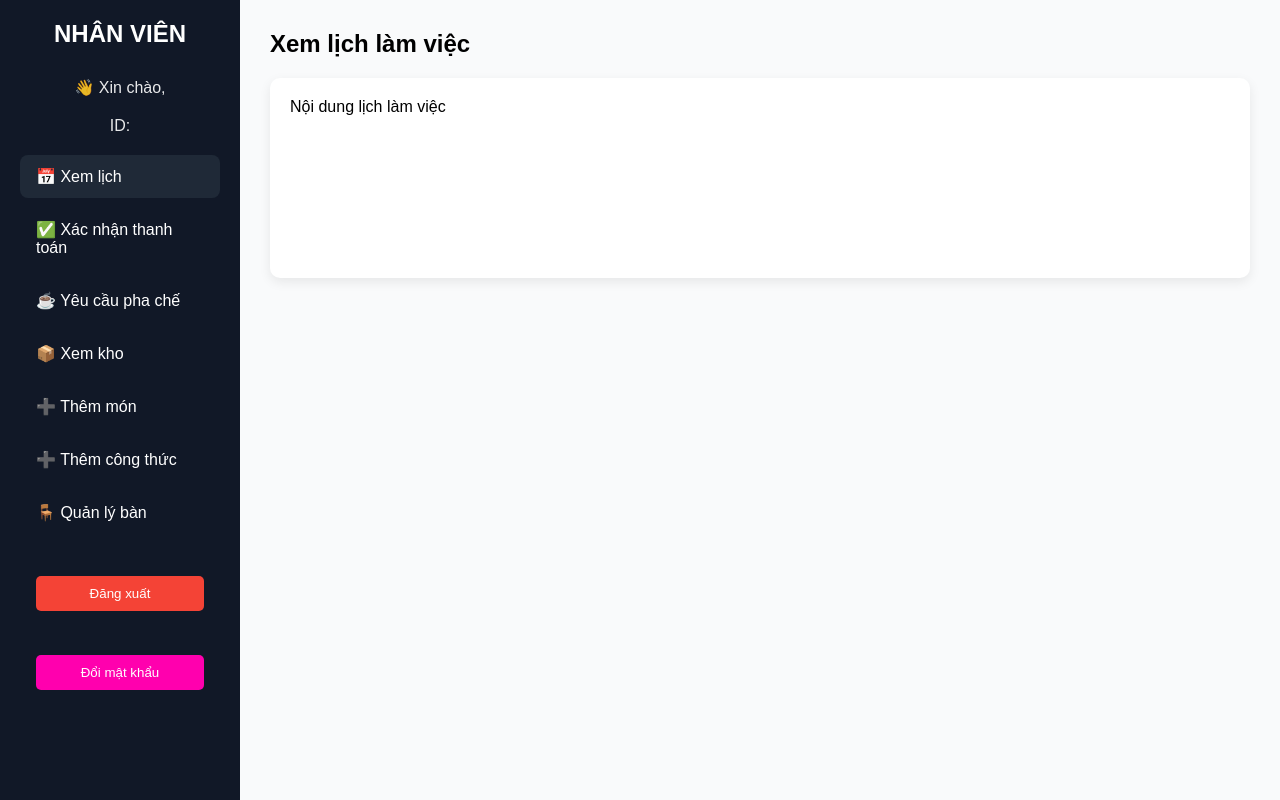
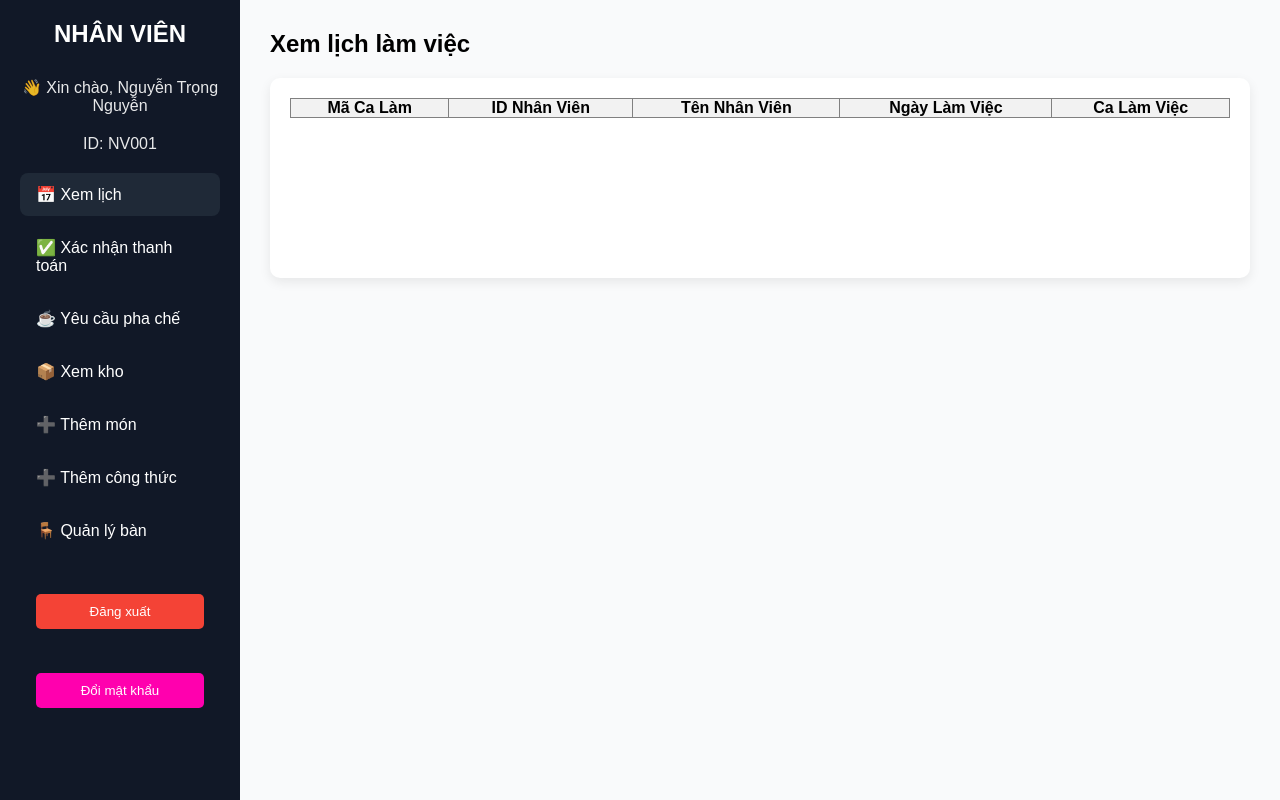
Before and after one commit to Huylee2106/QL_Coffee, a PHP site: page /page_staff.php in a window 1280 px wide. Run offline with PHP 8.4, Linux system fonts and the light colour scheme; a user stored in the database is signed in; data comes from the database, SQL or seed files in the repository; tables that the repository leaves empty hold one stand-in row (values such as "Sample post"); lists and menus that the app fills with data are empty.

Commit message:
nguyen_new

```diff
--- a/config/dang_nhap_NV.php
+++ b/config/dang_nhap_NV.php
@@ -27,7 +27,8 @@ if (isset($_POST['submit'])) {
 
         if ($isValidPassword) {
             if ($row['role'] == 0) {
-                $_SESSION['id'] = $row['ID'];
+                $_SESSION['id']=$row['ID'];
+                $_SESSION['name']=$row['name'];
                 header("Location: ../page_staff_manager/page_staff.php");
                 exit();
             } else {
--- a/config/dang_nhap_QL.php
+++ b/config/dang_nhap_QL.php
@@ -27,6 +27,8 @@ if (isset($_POST['submit'])) {
 
         if ($isValidPassword) {
             if ($row['role'] == 1) {
+                $_SESSION['id']=$row['ID'];
+                $_SESSION['name']=$row['name'];
                 header("Location: ../page_staff_manager/page_manager.php");
                 exit();
             } else {
--- a/page_staff_manager/page_staff.php
+++ b/page_staff_manager/page_staff.php
@@ -16,8 +16,9 @@
     <!-- SIDEBAR -->
     <aside class="sidebar">
         <h2 class="logo">NHÂN VIÊN</h2>
-        <p class="login-user">👋 Xin chào, </p>
-        <p class="login-user">ID: </p>
+
+        <p class="login-user">👋 Xin chào, <?php echo isset($_SESSION['name']) ? $_SESSION['name'] : 'Chưa có thông tin'; ?></strong></p>
+        <p class="login-user">ID: <?php echo isset($_SESSION['id']) ? $_SESSION['id'] : 'Chưa có thông tin'; ?></strong></p>
         <ul class="menu">
             <li class="active" onclick="showPage('view-schedule', this)">
                 📅 Xem lịch
@@ -57,7 +58,33 @@
         <!-- XEM LỊCH -->
         <section id="view-schedule" class="page active">
             <h1>Xem lịch làm việc</h1>
-            <div class="box">Nội dung lịch làm việc</div>
+            <div class="box">
+                <table border="1" width="100%" style="border-collapse: collapse; text-align: center;">
+                    <tr style="background-color: #f2f2f2;">
+                        <th>Mã Ca Làm</th>
+                        <th>ID Nhân Viên</th>
+                        <th>Tên Nhân Viên</th>
+                        <th>Ngày Làm Việc</th>
+                        <th>Ca Làm Việc</th>
+                    </tr>
+                    <?php
+                    $ID_NV = $_SESSION['id'];
+                    $sql = "SELECT * FROM SHIFT WHERE ID ='$ID_NV'";
+
+                    $result = $conn->query($sql);
+                    while($row = $result->fetch_assoc()) {
+                        echo "<tr>
+                                <td>{$row['ID_shift']}</td>
+                                <td>{$row['ID']}</td>
+                                <td>{$row['Name']}</td>
+                                <td>{$row['Working_date']}</td>
+                                <td>{$row['shift']}</td>
+                            </tr>";
+                    }
+                    ?>
+                </table>
+
+            </div>
         </section>
 
         <section id="confirm-payment" class="page">
```
Also changed, not shown: config/them_lich.php (+39 -0 lines), page_staff_manager/page_manager.php (+4 -3 lines).
